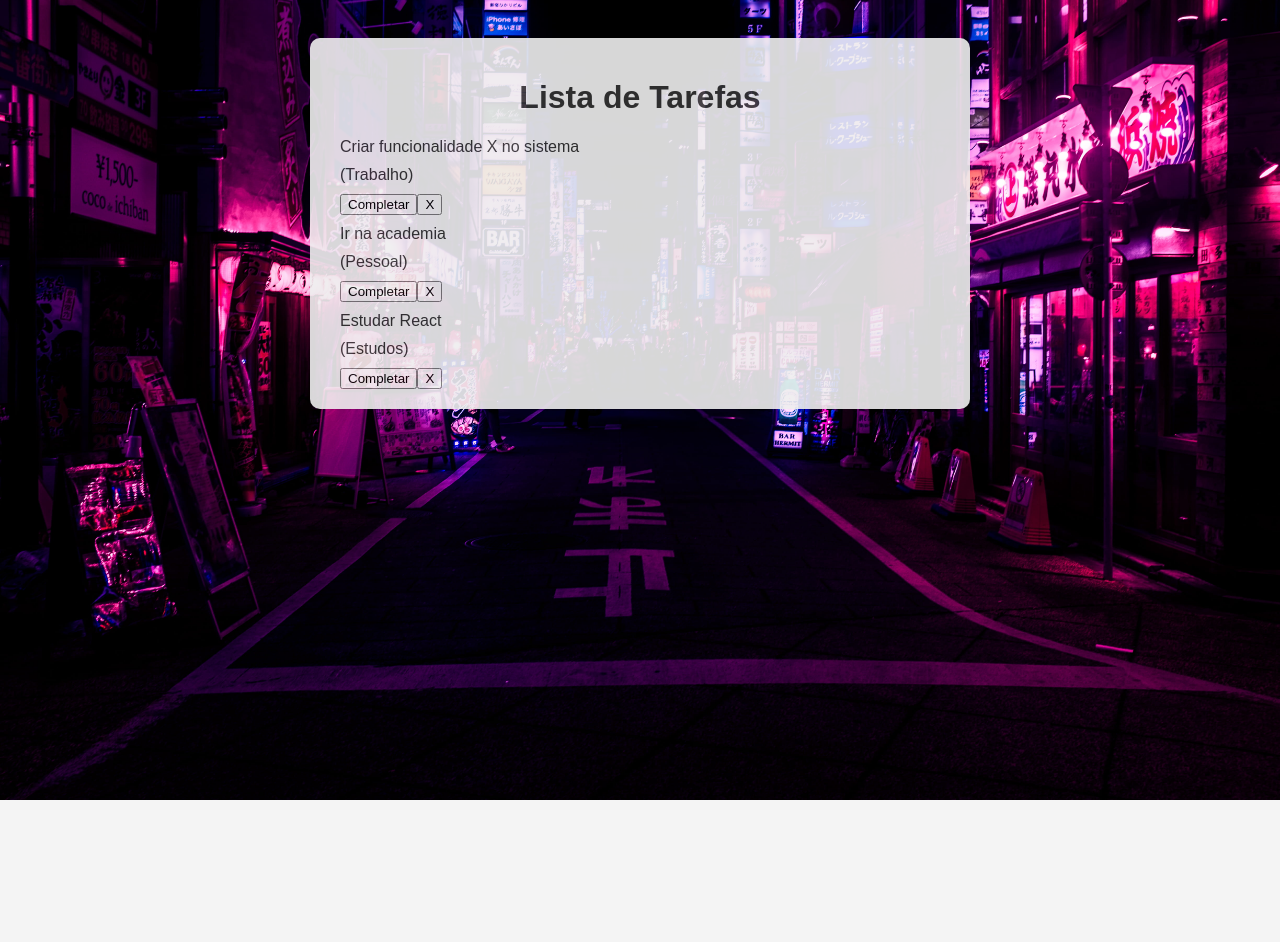
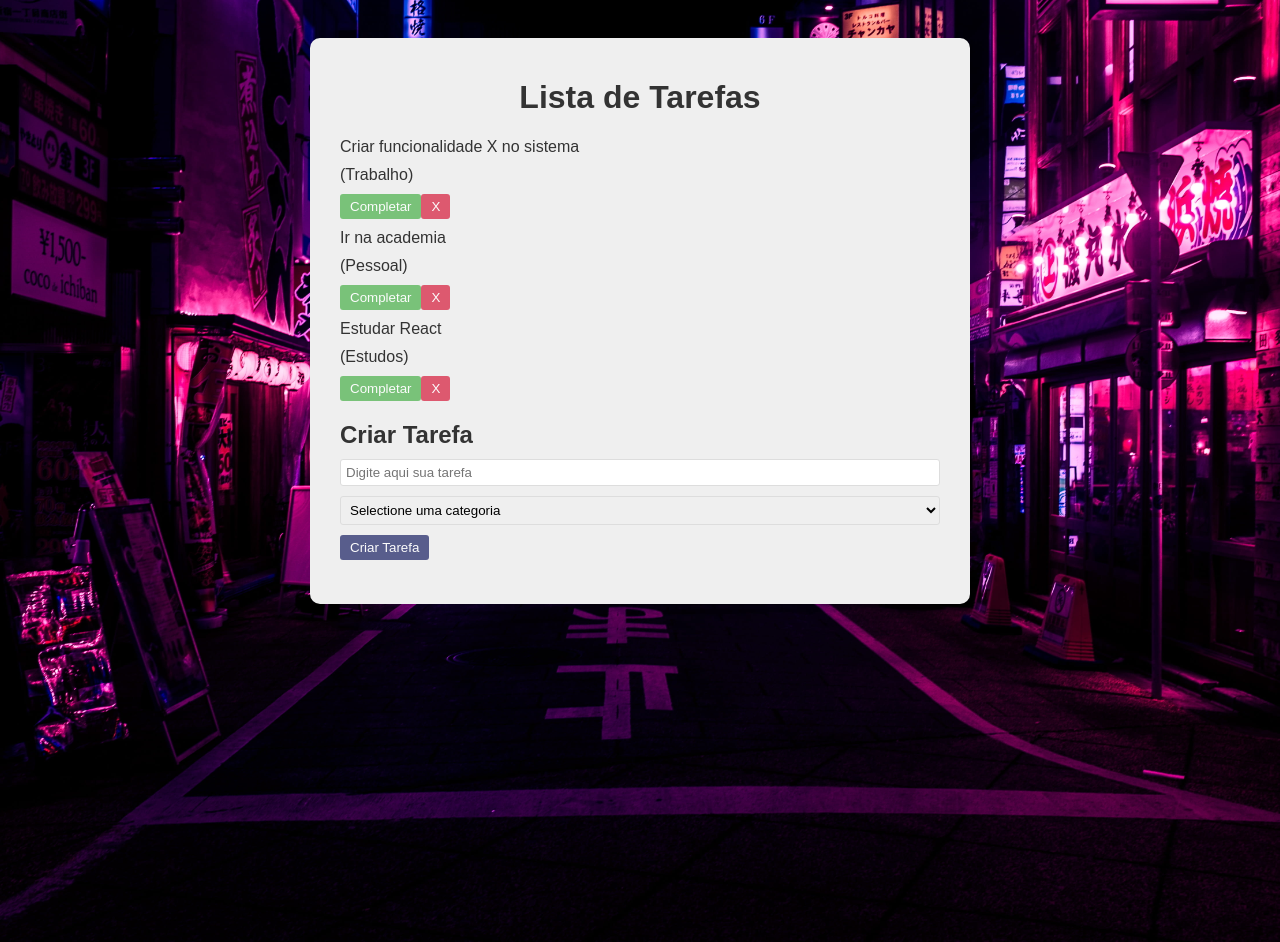
Before and after one commit to marianavanucci/to-do-list-vite, a React (Vite) app: page / in a window 1280 px wide. Before the commit the page ends 800 px from the top, so only its background shows below. Built offline with nearby package versions, Linux system fonts and the light colour scheme.

Commit message:
TodoForm.jsx

```diff
--- a/src/App.css
+++ b/src/App.css
@@ -13,7 +13,6 @@
   max-width: 600px;
   margin: 0 auto 300px;
   background-color: #efefef;
-  opacity: 0.9;
   padding: 20px 30px;
   border-radius: 10px;
 }
@@ -30,3 +29,38 @@
 input{
   box-sizing: border-box;
 }
+
+button{
+  background-color: #333974;
+  color: #fff;
+  padding: 5px 10px;
+  border: none;
+  border-radius: 3px;
+  cursor: pointer;
+  opacity: 0.8;
+  transition: 0.3s;
+}
+
+button:hover{
+  opacity: 1;
+}
+
+.complete{
+  background-color: #5cb85c;
+}
+
+.remove{
+  background-color: #d93450;
+}
+
+.todo-form{
+  padding-bottom: 1.5rem;
+}
+
+input, select{
+  padding: 5px;
+  margin-bottom: 10px;
+  border: 1px solid #DDD;
+  border-radius: 3px;
+  width: 100%;
+}
--- a/src/App.jsx
+++ b/src/App.jsx
@@ -1,6 +1,7 @@
 import { useState } from 'react'
 
 import Todo from './components/Todo'
+import TodoForm from './components/TodoForm'
 
 import './App.css'
 
@@ -36,6 +37,7 @@
         <Todo todo={todo} key={0} ></Todo>
       ))}
     </div>
+    <TodoForm></TodoForm>
   </div>
   )
 }
--- a/src/components/Todo.jsx
+++ b/src/components/Todo.jsx
@@ -8,8 +8,8 @@
             <p className="category">({todo.category})</p>
           </div>
           <div>
-            <button>Completar</button>
-            <button>X</button>
+            <button className='complete'>Completar</button>
+            <button className='remove'>X</button>
           </div>
         </div>
       )
--- /dev/null
+++ b/src/components/TodoForm.jsx
@@ -0,0 +1,21 @@
+import React from 'react'
+
+const TodoForm = () => {
+  return (
+    <div className='todo-form'>
+        <h2>Criar Tarefa</h2>
+        <form>
+            <input type="text" placeholder='Digite aqui sua tarefa' />
+            <select >
+                <option value="">Selectione uma categoria</option>
+                <option value="Trabalho">Trabalho</option>
+                <option value="Pessoal">Pessoal</option>
+                <option value="Estudos">Estudos</option>
+            </select>
+            <button type='submit'>Criar Tarefa</button>
+        </form>
+    </div>
+  )
+}
+
+export default TodoForm
```
